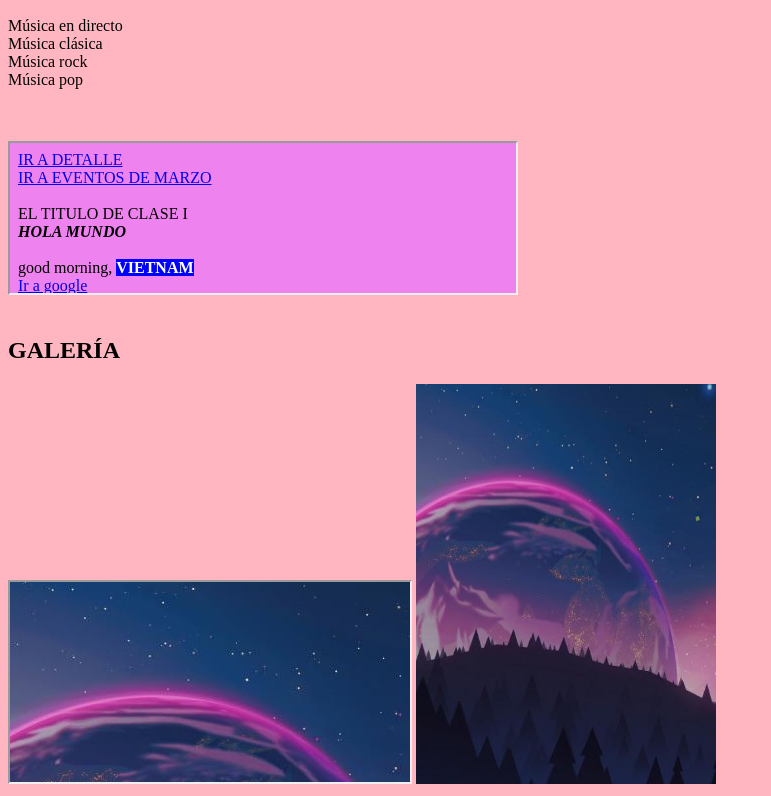
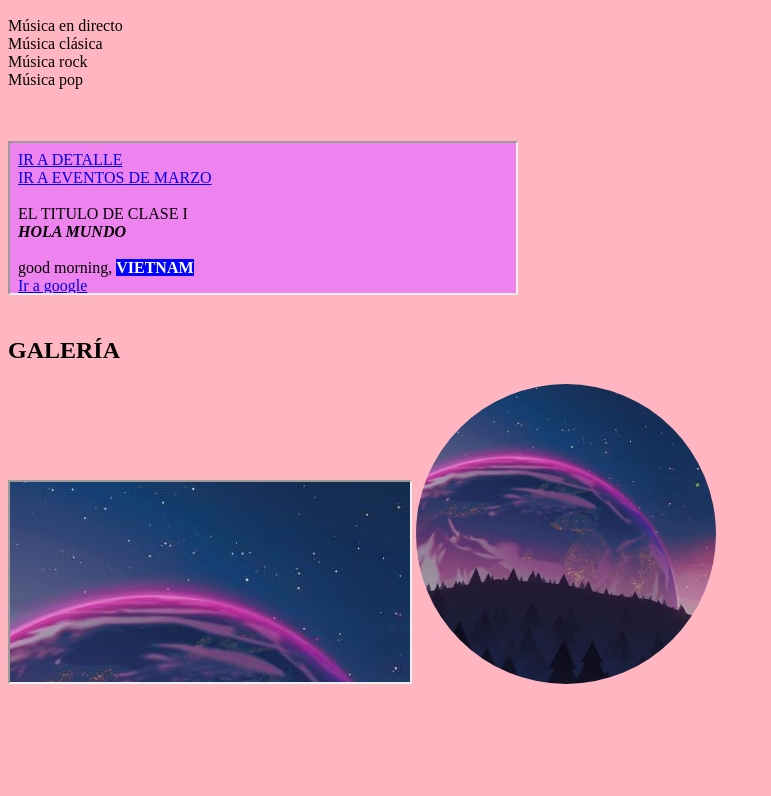
Before and after one commit to saralorenzo97/050lenguajede_marcas, a plain HTML site: page detalle.html in a window 1280 px wide. Shown: the part 1012-1808 px from the top of the page, without its empty margins (0-771 px from the left). After the commit the page ends 1708 px from the top, so only its background shows below. Drawn offline with Linux system fonts and the light colour scheme.

Commit message:
ultima mod.

```diff
--- a/detalle.html
+++ b/detalle.html
@@ -61,7 +61,7 @@
 <br>
 <h2>GALERÍA</h2>
 <iframe src="espacio.jpg" frameborder="1" width="400" height="200"></iframe>
-<img src="espacio.jpg" frameborder="2" width="300" height="400" alt="foto del espacio"></img>
+<img src="espacio.jpg" frameborder="2" width="300" height="300" alt="" style="border-radius: 220px;"></img>
 
 
 
```
